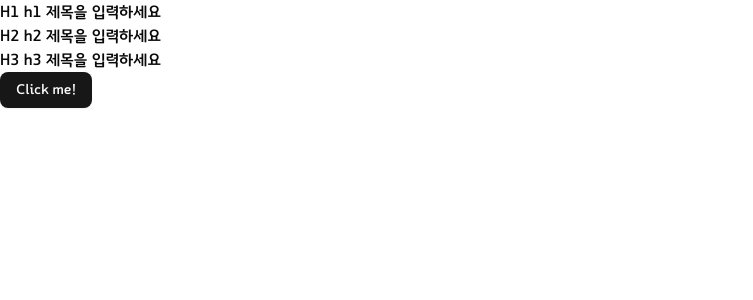
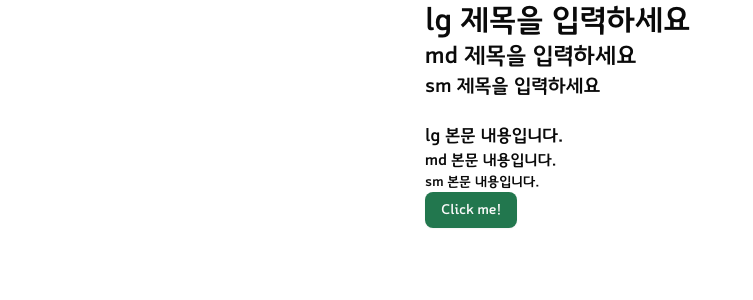
Before and after one commit to FRONT-END-BOOTCAMP-PLUS-4/sik-share, a Next.js app: page / in a window 1280 px wide. Shown: the top 300 px of the page, without its empty margins (0-753 px from the left). Built offline with nearby package versions, Linux system fonts and the light colour scheme.

Commit message:
style: root style 정의

```diff
--- a/app/globals.css
+++ b/app/globals.css
@@ -75,9 +75,9 @@
   --card-foreground: oklch(0.145 0 0);
   --popover: oklch(1 0 0);
   --popover-foreground: oklch(0.145 0 0);
-  --primary: oklch(0.205 0 0);
+  /* --primary: oklch(0.205 0 0); */
   --primary-foreground: oklch(0.985 0 0);
-  --secondary: oklch(0.97 0 0);
+  /* --secondary: oklch(0.97 0 0); */
   --secondary-foreground: oklch(0.205 0 0);
   --muted: oklch(0.97 0 0);
   --muted-foreground: oklch(0.556 0 0);
@@ -100,6 +100,41 @@
   --sidebar-accent-foreground: oklch(0.205 0 0);
   --sidebar-border: oklch(0.922 0 0);
   --sidebar-ring: oklch(0.708 0 0);
+
+  /* size */
+  --space-mobileMax: 430px;
+
+  /* color */
+  --primary: #22774e;
+  --secondary: #179e73;
+  --dark-green: #0b332b;
+  --light-green-50: #fffdee;
+  --light-green-100: #b5d430;
+  --light-green-300: #8fc117;
+  --warning: #ff352a;
+  --orange: #ff812a;
+  --zinc-900-o5: rgba(24, 24, 27, 0.5);
+  --primary-o7: rgba(34, 119, 78, 0.7);
+
+
+  /* font-size */
+  --fs-32: 32px;
+  --fs-24: 24px;
+  --fs-20: 20px;
+  --fs-18: 18px;
+  --fs-16: 16px;
+  --fs-14: 14px;
+  --fs-12: 12px;
+  --fs-11: 11px;
+
+  /* line-height */
+  --lh-40: 40px;
+  --lh-32: 32px;
+  --lh-28: 28px;
+  --lh-24: 24px;
+  --lh-20: 20px;
+  --lh-18: 18px;
+  --lh-16: 16px;
 }
 
 .dark {
@@ -136,8 +171,6 @@
   --sidebar-ring: oklch(0.556 0 0);
 }
 
-
-
 @layer base {
   * {
     @apply border-border outline-ring/50;
@@ -150,3 +183,46 @@
 body {
   font-family: "GyeonggiTitle", sans-serif;
 }
+
+/* font style */
+.title-lg {
+  font-size: var(--fs-32);
+  line-height: var(--lh-40);
+}
+
+.title-md {
+  font-size: var(--fs-24);
+  line-height: var(--lh-32);
+}
+
+.title-sm {
+  font-size: var(--fs-20);
+  line-height: var(--lh-28);
+}
+
+.body-lg {
+  font-size: var(--fs-18);
+  line-height: var(--lh-24);
+}
+
+.body-md {
+  font-size: var(--fs-16);
+  line-height: var(--lh-24);
+}
+
+.body-sm {
+  font-size: var(--fs-14);
+  line-height: var(--lh-20);
+}
+
+/* etc */
+.badge-12,
+.caption-12 {
+  font-size: var(--fs-12);
+  line-height: var(--lh-18);
+}
+
+.label-11 {
+  font-size: var(--fs-11);
+  line-height: var(--lh-16);
+}
--- a/app/layout.tsx
+++ b/app/layout.tsx
@@ -2,7 +2,7 @@ import type { Metadata } from "next";
 import "./globals.css";
 
 export const metadata: Metadata = {
-	title: "Create Next App",
+	title: "🍚 함께 나누는 따뜻한 식생활",
 	description: "Generated by create next app",
 };
 
@@ -13,7 +13,11 @@ export default function RootLayout({
 }>) {
 	return (
 		<html lang="en">
-			<body>{children}</body>
+			<body>
+				<div className="w-full mx-auto max-w-[var(--space-mobileMax)]">
+					{children}
+				</div>
+			</body>
 		</html>
 	);
 }
--- a/app/page.tsx
+++ b/app/page.tsx
@@ -3,9 +3,16 @@ import { Button } from "@/components/ui/button";
 export default function Home() {
 	return (
 		<>
-			<h1>H1 h1 제목을 입력하세요</h1>
-			<h2>H2 h2 제목을 입력하세요</h2>
-			<h3>H3 h3 제목을 입력하세요</h3>
+			<p className="title-lg">lg 제목을 입력하세요</p>
+			<p className="title-md">md 제목을 입력하세요</p>
+			<p className="title-sm">sm 제목을 입력하세요</p>
+
+			<br />
+
+			<p className="body-lg">lg 본문 내용입니다.</p>
+			<p className="body-md">md 본문 내용입니다.</p>
+			<p className="body-sm">sm 본문 내용입니다.</p>
+
 			<Button>Click me!</Button>
 		</>
 	);
```
